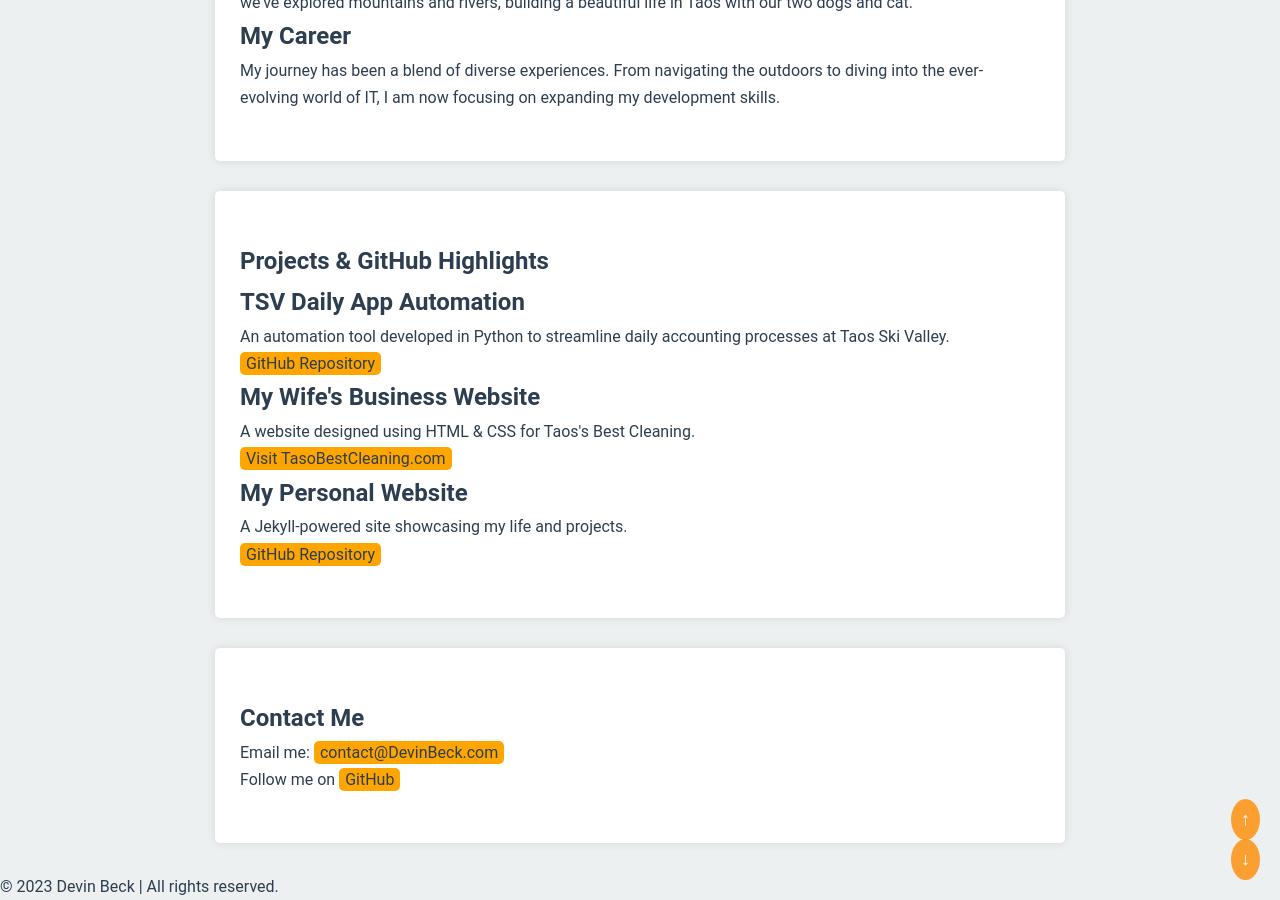
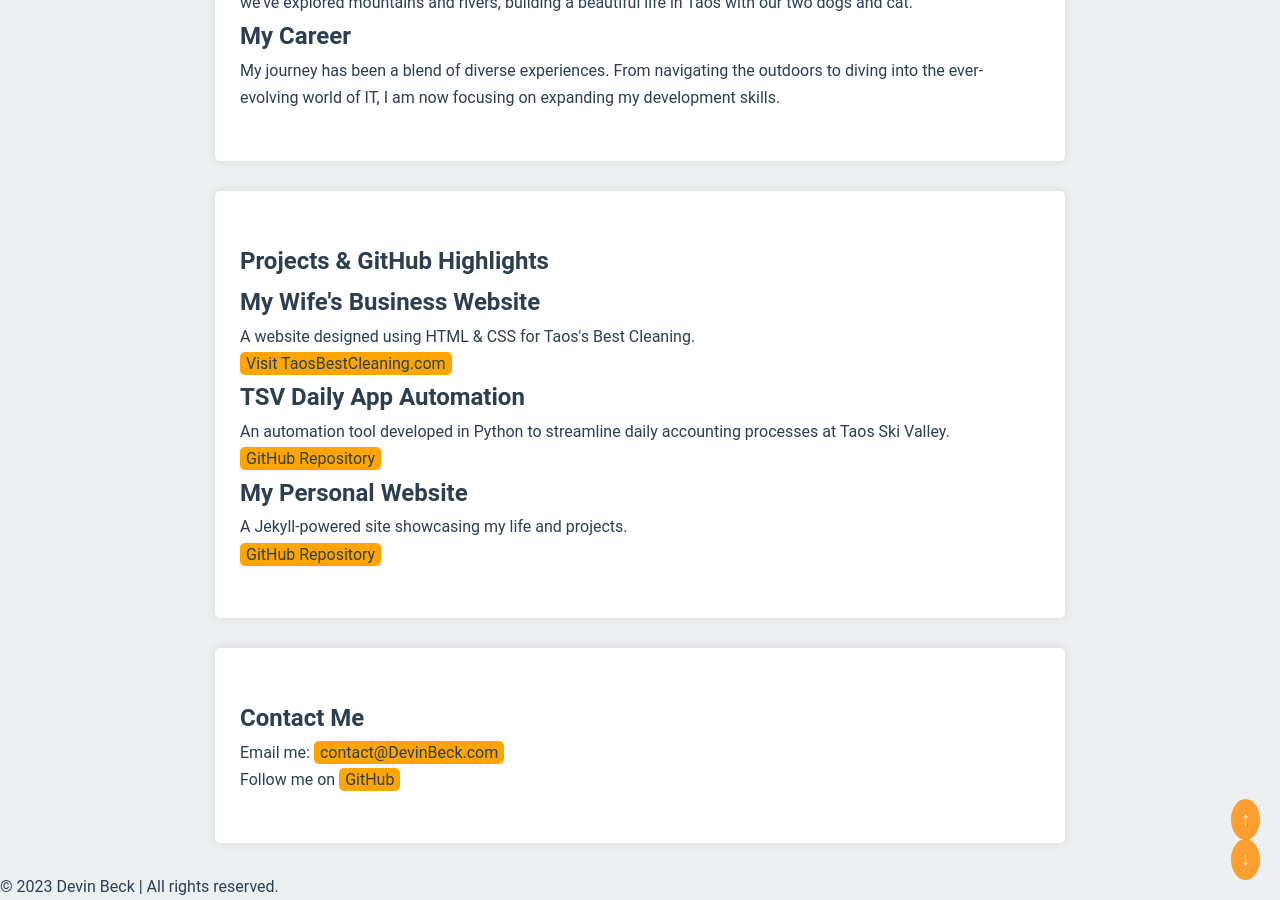
Before and after one commit to devin6beck/Website_DevinBeck, a Jekyll site: the page built from index.html, in a window 1280 px wide and 900 px high, scrolled down 830 px. Built offline with Jekyll 4.4.1, drawn with Linux system fonts in a browser that asks for light colours.

Commit message:
switch order of projects list append target="_blank" rel="noopener noreferrer" to all outside links.

```diff
--- a/_includes/about.html
+++ b/_includes/about.html
@@ -15,7 +15,7 @@
       <h2>My Wife</h2>
       <p>
           A big shout-out to my incredible wife, Hannah Beck, who is the proud owner of
-          <a href="https://taosbestcleaning.com/">Taos Best Cleaning</a>. Together,
+          <a href="https://taosbestcleaning.com/" target="_blank" rel="noopener noreferrer">Taos Best Cleaning</a>. Together,
           we've explored mountains and rivers, building a beautiful life in Taos with
           our two dogs and cat.
       </p>
--- a/_includes/contact.html
+++ b/_includes/contact.html
@@ -5,7 +5,7 @@
   <article>
     <ul>
         <li>Email me: <a href="mailto:contact@DevinBeck.com">contact@DevinBeck.com</a></li>
-        <li>Follow me on <a href="https://github.com/devin6beck">GitHub</a></li>
+        <li>Follow me on <a href="https://github.com/devin6beck" target="_blank" rel="noopener noreferrer">GitHub</a></li>
     </ul>
   </article>
 </section>
--- a/_includes/projects.html
+++ b/_includes/projects.html
@@ -4,19 +4,19 @@
   </header>
   <article>
       <div class="project-item">
+          <h2>My Wife's Business Website</h2>
+          <p>A website designed using HTML & CSS for Taos's Best Cleaning.</p>
+          <a href="https://taosbestcleaning.com/" target="_blank" rel="noopener noreferrer">Visit TaosBestCleaning.com</a>
+      </div>
+      <div class="project-item">
           <h2>TSV Daily App Automation</h2>
           <p>An automation tool developed in Python to streamline daily accounting processes at Taos Ski Valley.</p>
-          <a href="https://github.com/devin6beck/TSV_Daily_App">GitHub Repository</a>
+          <a href="https://github.com/devin6beck/TSV_Daily_App#readme" target="_blank" rel="noopener noreferrer">GitHub Repository</a>
       </div>
       <div class="project-item">
-          <h2>My Wife's Business Website</h2>
-          <p>A website designed using HTML & CSS for Taos's Best Cleaning.</p>
-          <a href="https://taosbestcleaning.com/">Visit TasoBestCleaning.com</a>
+          <h2>My Personal Website</h2>
+          <p>A Jekyll-powered site showcasing my life and projects.</p>
+          <a href="https://github.com/devin6beck/Website_DevinBeck" target="_blank" rel="noopener noreferrer">GitHub Repository</a>
       </div>
-      <div class="project-item">
-        <h2>My Personal Website</h2>
-        <p>A Jekyll-powered site showcasing my life and projects.</p>
-        <a href="https://github.com/devin6beck/Website_DevinBeck">GitHub Repository</a>
-    </div>
   </article>
 </section>
```
